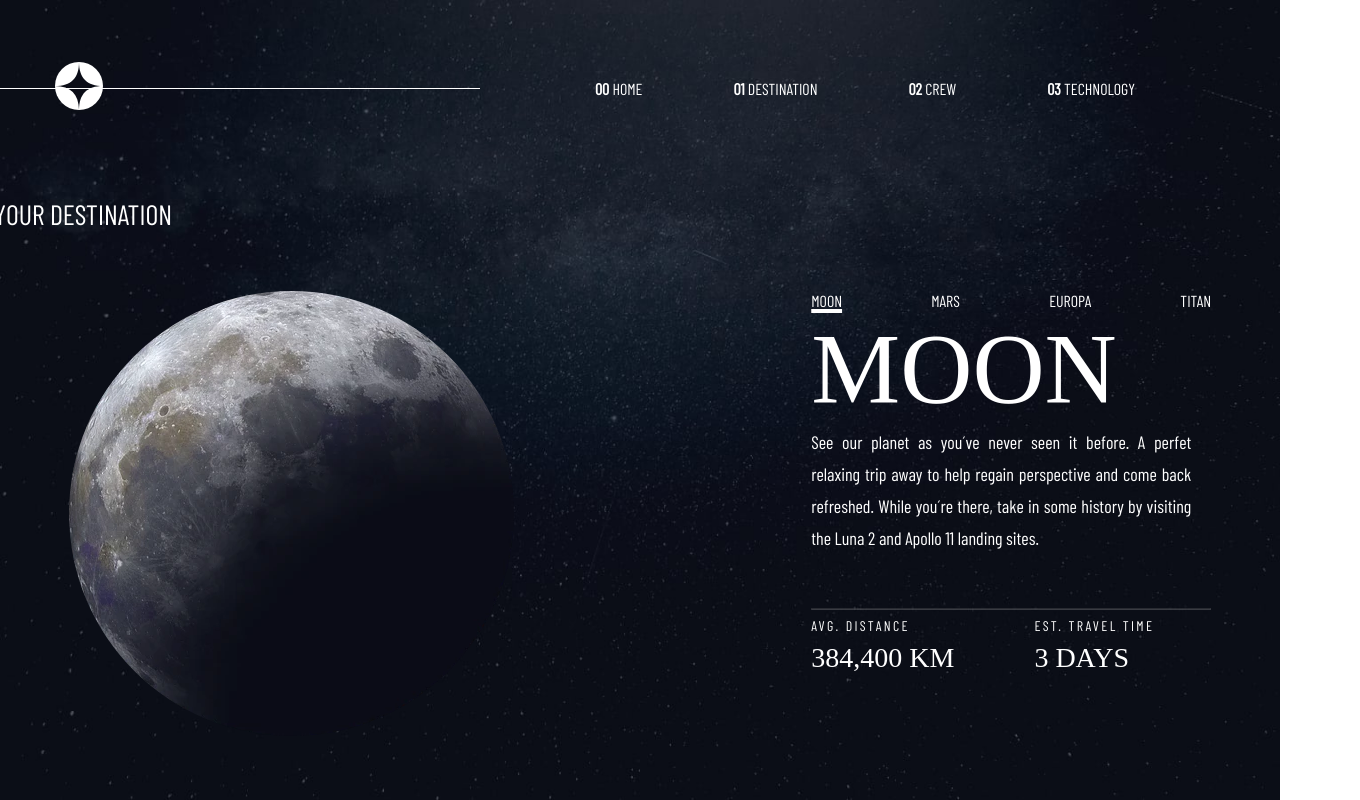
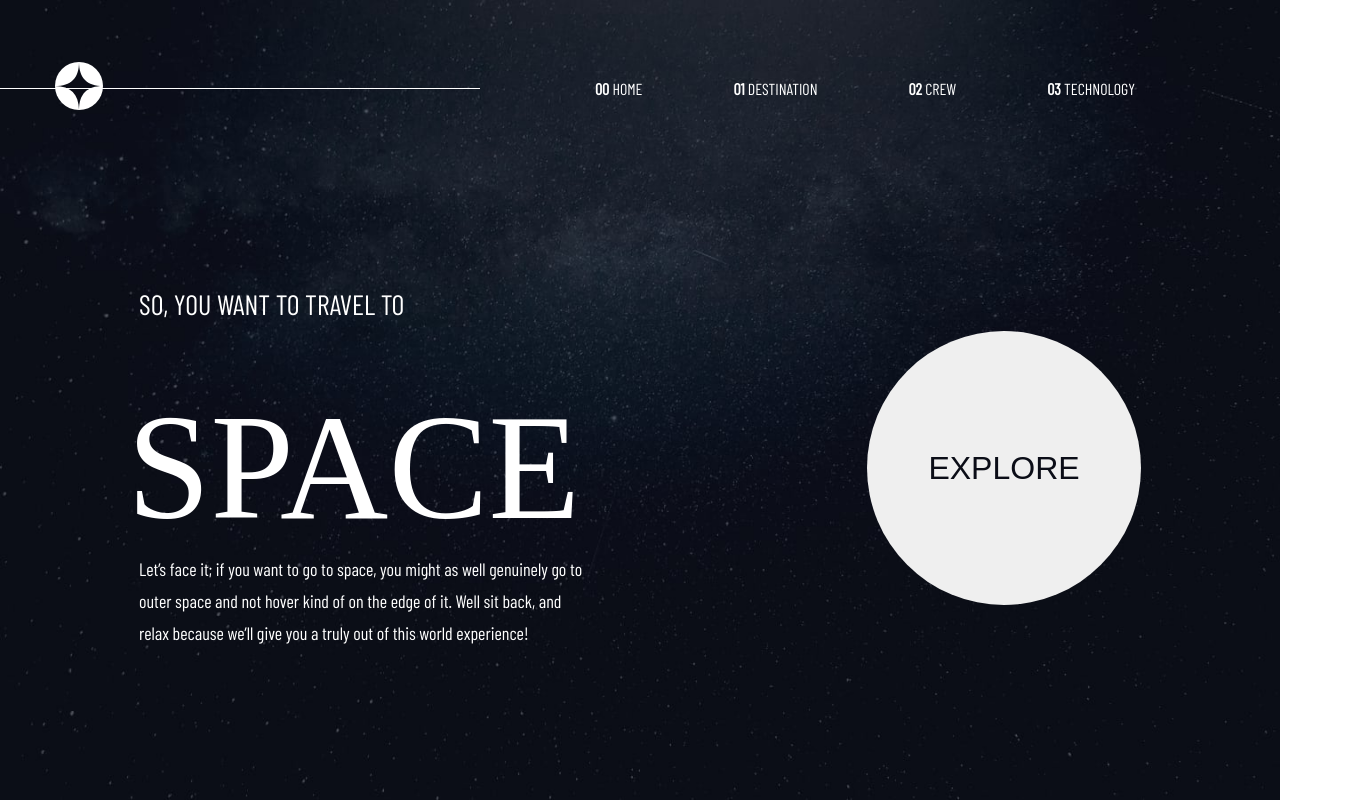
Before and after one commit to GuuilhermeRS/Travel-Website, a React app: page / in a window 1280 px wide. Shown: the whole page, 1360 px wide, since content can reach past the window. Built offline with nearby package versions, Linux system fonts and the light colour scheme; the HTML template or start-up script is replaced by a standard one; a web font is replaced by a local one.

Commit message:
Criando rotas para aplicação

```diff
--- a/package.json
+++ b/package.json
@@ -21,6 +21,7 @@
     "css-loader": "^6.7.1",
     "react": "^17.0.2",
     "react-dom": "^17.0.2",
+    "react-router-dom": "5.3.0",
     "style-loader": "^3.3.1",
     "webpack-dev-server": "^4.7.4"
   }
--- a/src/App.js
+++ b/src/App.js
@@ -1,16 +1,20 @@
 import React from 'react';
+import { BrowserRouter } from 'react-router-dom';
+
 import Destination from './components/Destination';
 import Header from './components/Header';
-import Home from './components/Home';
+import Nav from './components/Header/Nav'
+import Routes from './Routes';
 
 export default function App() {
   return (
     <div className='background'>
-      <Header />
-      <div className="content">
-        {/* <Home /> */}
-        <Destination />
-      </div>
+      <BrowserRouter>
+        <Header />
+        <div className="content">
+          <Routes />
+        </div>
+      </BrowserRouter>
     </div>
   );
 }
--- /dev/null
+++ b/src/Routes.js
@@ -0,0 +1,14 @@
+import React from 'react';
+import { Route, Switch } from 'react-router-dom';
+
+import Home from './components/Home';
+import Destination from './components/Destination';
+
+export default function Routes() {
+  return(
+    <Switch>
+      <Route exact path={"/"} component={Home} />
+      <Route path="/destination" component={Destination} />
+    </Switch>
+  )
+}
--- a/src/components/Header/Nav/index.js
+++ b/src/components/Header/Nav/index.js
@@ -1,14 +1,15 @@
 import React from "react";
+import { Link } from 'react-router-dom';
 
 function Nav() {
   return(
     <nav className="nav">
       <div className="bg"></div>
       <div className="nav-container">
-        <a href="#"><strong>00 </strong>Home</a>
-        <a href="#"><strong>01 </strong>Destination</a>
-        <a href="#"><strong>02 </strong>Crew</a>
-        <a href="#"><strong>03 </strong>Technology</a>
+        <Link to="/"><strong>00 </strong>Home</Link>
+        <Link to="/destination"><strong>01 </strong>Destination</Link>
+        <Link to="/crew"><strong>02 </strong>Crew</Link>
+        <Link to="/tech"><strong>03 </strong>Technology</Link>
       </div>
     </nav>
   )
--- a/webpack.config.js
+++ b/webpack.config.js
@@ -30,5 +30,6 @@ module.exports = {
   },
   devServer: {
     port: 3000,
+    historyApiFallback: true,
   }
 };
```
Also changed, not shown: 1 other file (tests, documents, lock files or other folders).
